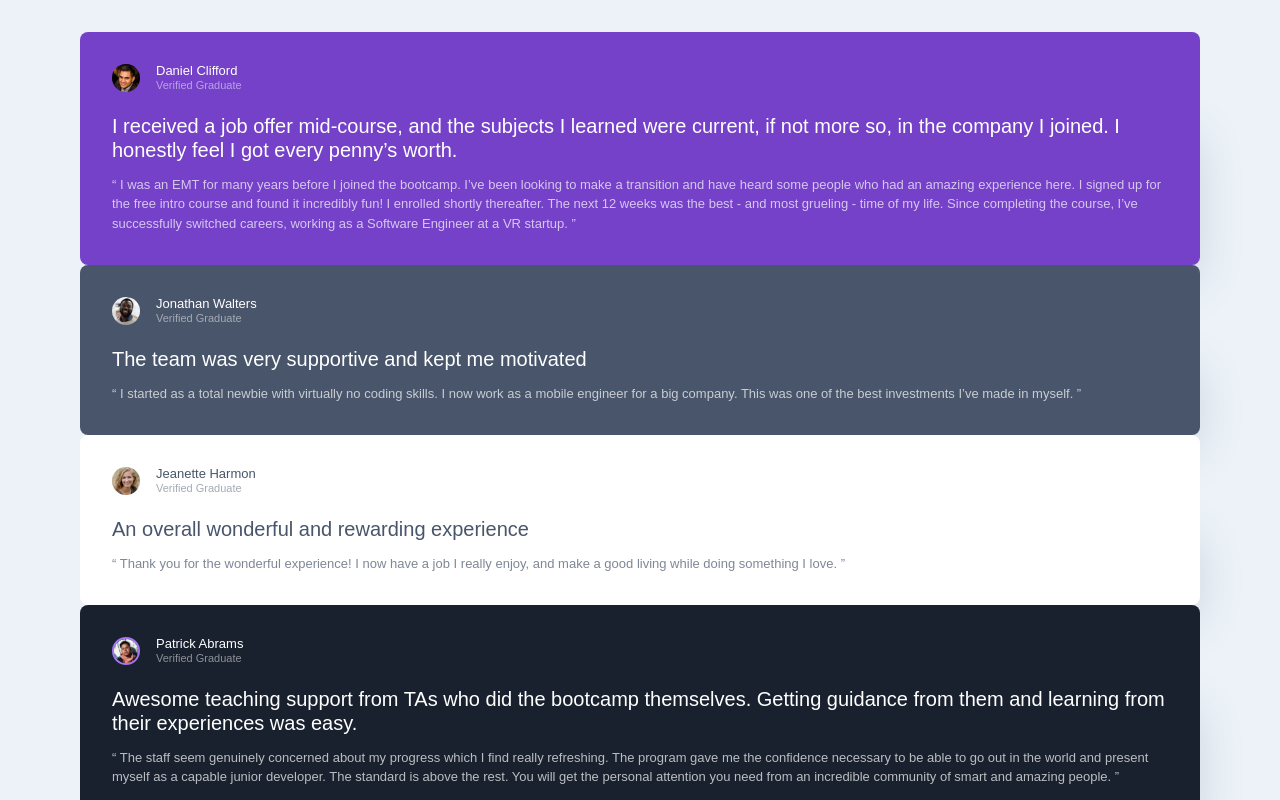
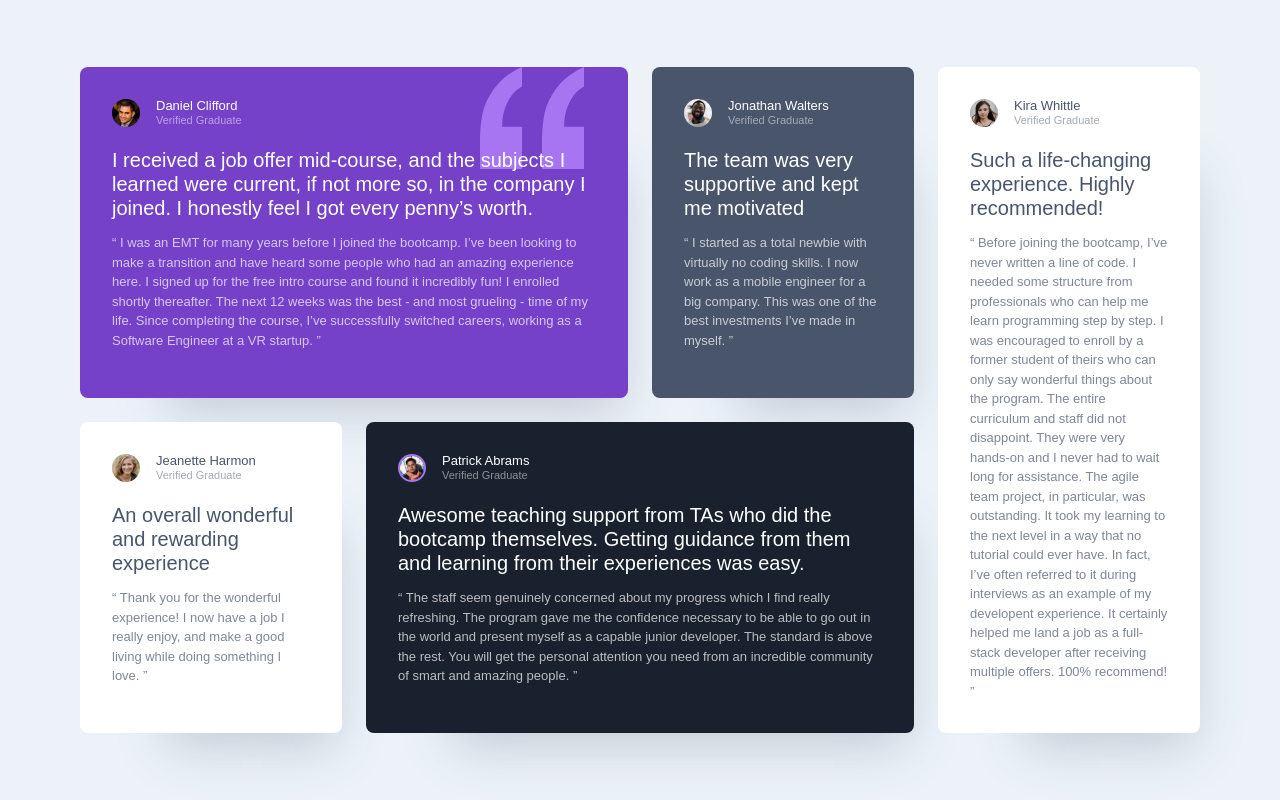
Before and after one commit to AndreiB28/Grid-cards, a plain HTML site: page index.html in a window 1280 px wide. Shown: the top 800 px of the page. Drawn offline with Linux system fonts and the light colour scheme.

Commit message:
finished

```diff
--- a/index.html
+++ b/index.html
@@ -9,7 +9,7 @@
 </head>
 <body>
     <main class="testimonial-grid">
-        <article class="testimonial grid-col-span-2 flow bg-primary-400 quote text-neutral-100">
+        <article class="testimonial flow bg-primary-400 quote text-neutral-100">
           <div class="flex">
             <div>
               <img  src="./images/image-daniel.jpg" alt="daniel clifford">
--- a/styles.css
+++ b/styles.css
@@ -144,6 +144,16 @@
 
 /* components */
 .testimonial-grid {
+  display: grid;
+  gap: 1.5rem;
+  grid-auto-columns: 1fr;
+  grid-template-areas:
+   'one'
+   'two'
+   'three'
+   'four'
+   'five';
+
   padding-block: 2rem;
   width: min(95%, 70rem);
   margin-inline: auto;
@@ -155,6 +165,60 @@
   border-radius: 0.5rem;
   box-shadow: 2.5rem 3.75rem 3rem -3rem hsl(var(--clr-secondary-400) / 0.25);
 }
+
+.testimonial:nth-child(1) {
+  grid-area: one;
+}
+.testimonial:nth-child(2) {
+  grid-area: two;
+}
+.testimonial:nth-child(3) {
+  grid-area: three;
+}
+.testimonial:nth-child(4) {
+  grid-area: four;
+}
+.testimonial:nth-child(5) {
+  grid-area: five;
+}
+
+@media screen and (min-width: 33em) {
+  .testimonial-grid {
+      grid-template-areas:
+      "one one"
+      "two three"
+      "five five"
+      "four four";
+  }
+}
+
+@media screen and (min-width: 38em) {
+  .testimonial-grid {
+    grid-template-areas:
+     'one one'
+     'two five'
+     'three five'
+     'four four';
+  }
+}
+
+@media screen and (min-width: 54em) {
+  .testimonial-grid {
+      grid-template-areas:
+      "one one two"
+      "five five five"
+      "three four four";
+  }
+}
+
+@media screen and (min-width: 75em) {
+  .testimonial-grid {
+      grid-template-areas:
+      "one one two five"
+      "three four four five";
+  }
+}
+
 
 .testimonial.quote {
   background-image: url("./images/bg-pattern-quotation.svg");
```
Also changed, not shown: images/bg-pattern-quotation.svg (renamed from images/bg-pattern-quotation (1).svg). Lines whose indentation alone changed are shown as unchanged.
